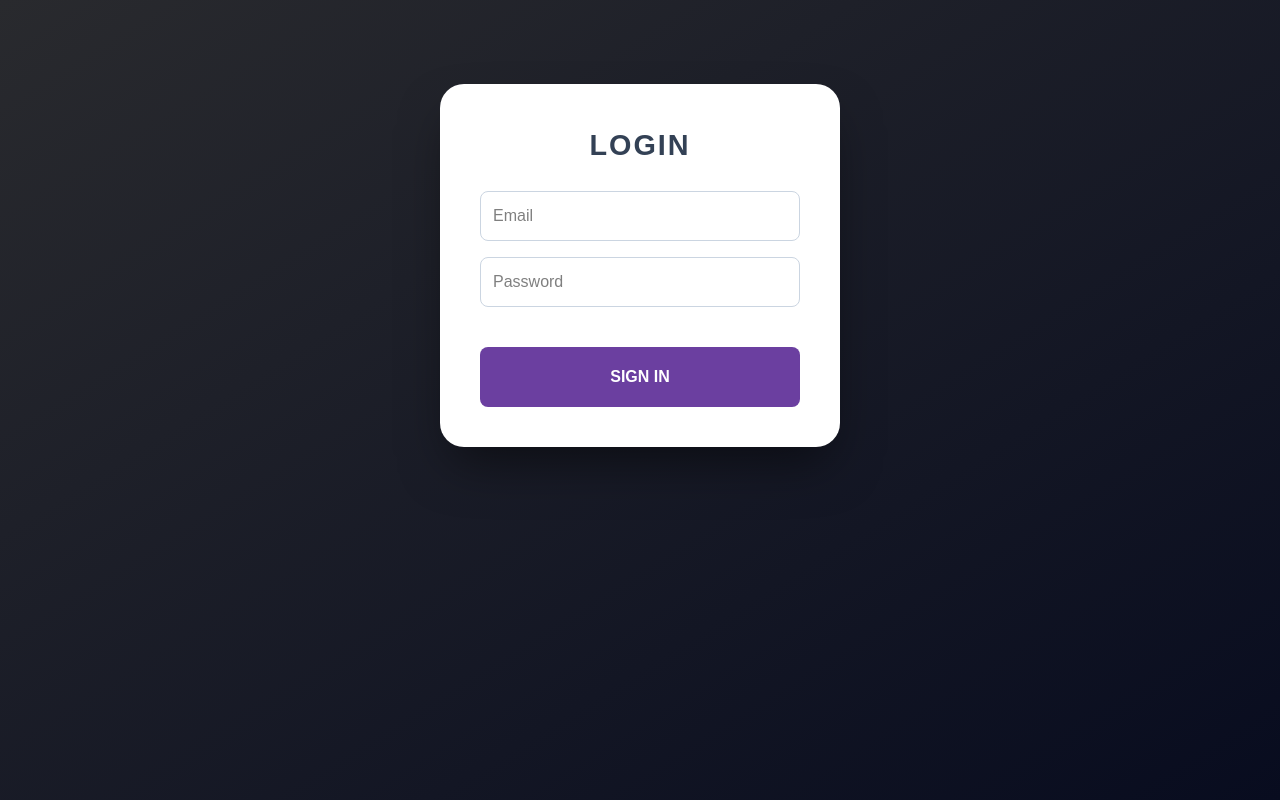
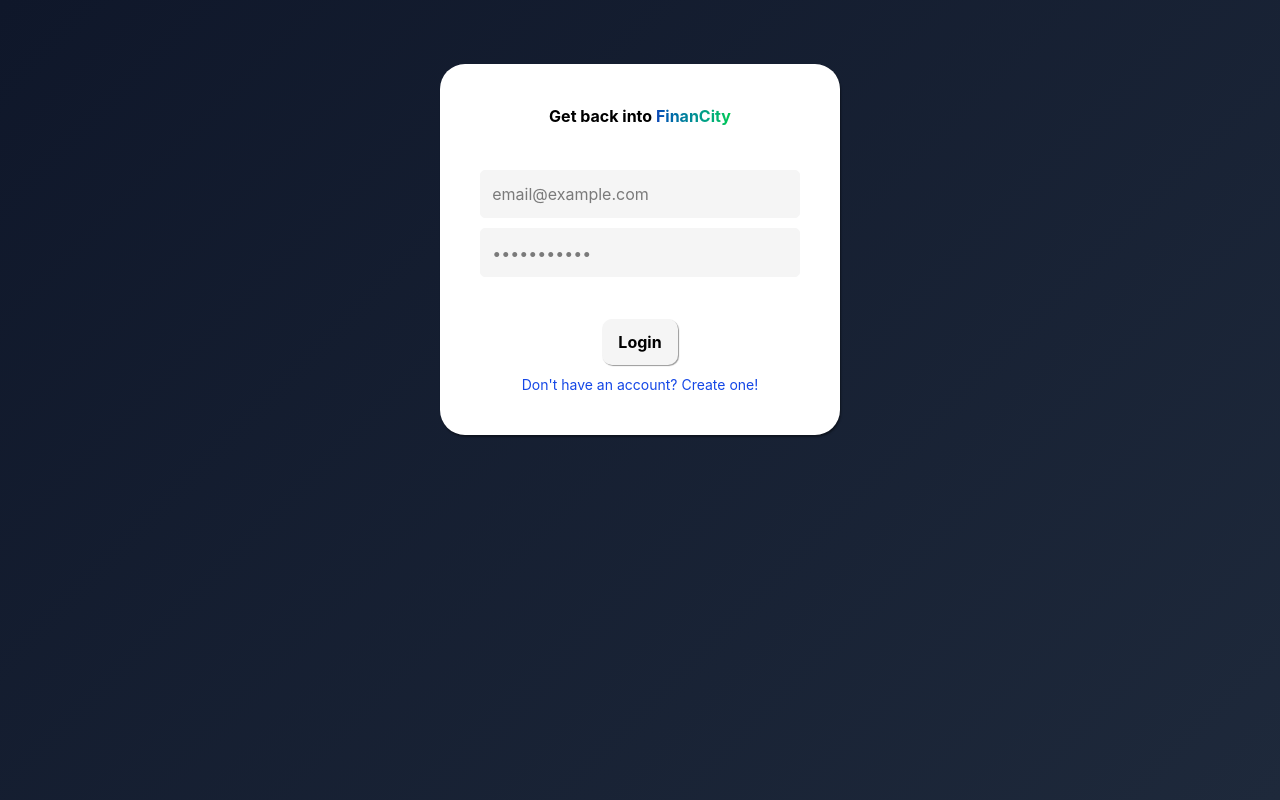
Before and after one commit to iustinflorian/financity-web, a Next.js app: page /login in a window 1280 px wide. Built offline with nearby package versions, Linux system fonts and the light colour scheme.

Commit message:
feat: add verify email code page, css for some components (login/register form, navbar)

```diff
--- a/app/globals.css
+++ b/app/globals.css
@@ -1,82 +1,4 @@
 @import "tailwindcss";
-
-.outline {
-  position: absolute;
-  inset: 0;
-  pointer-events: none;
-}
-
-.rect {
-  stroke-dashoffset: 5;
-  stroke-dasharray: 0 0 10 40 10 40;
-  transition: 0.5s;
-  stroke: #fff;
-}
-
-.nav {
-  position: relative;
-  width: 600px;
-  height: 60px;
-  margin: 0 auto;
-  margin-top: 2rem;
-}
-
-.container:hover .outline .rect {
-  transition: 999999s;
-  /* Must specify these values here as something *different* just so that the transition works properly */
-  stroke-dashoffset: 1;
-  stroke-dasharray: 0;
-}
-
-.container {
-  position: absolute;
-  inset: 0;
-  background: #bef6;
-  display: flex;
-  flex-direction: row;
-  justify-content: space-around;
-  align-items: center;
-  padding: 0.5em;
-}
-
-.btn {
-  padding: 0.5em 1.5em;
-  color: #fff;
-  cursor: pointer;
-  transition: 0.1s;
-}
-
-.btn:hover {
-  background: #fff3;
-}
-
-.btn:nth-child(1):hover ~ svg .rect {
-  stroke-dashoffset: 0;
-  stroke-dasharray: 0 2 8 73.3 8 10.7;
-}
-
-.btn:nth-child(2):hover ~ svg .rect {
-  stroke-dashoffset: 0;
-  stroke-dasharray: 0 12.6 9.5 49.3 9.5 31.6;
-}
-
-.btn:nth-child(3):hover ~ svg .rect {
-  stroke-dashoffset: 0;
-  stroke-dasharray: 0 24.5 8.5 27.5 8.5 55.5;
-}
-
-.btn:nth-child(4):hover ~ svg .rect {
-  stroke-dashoffset: 0;
-  stroke-dasharray: 0 34.7 6.9 10.2 6.9 76;
-}
-
-.btn:hover ~ .outline .rect {
-  stroke-dashoffset: 0;
-  stroke-dasharray: 0 0 10 40 10 40;
-  transition: 0.5s !important;
-}
-
-
 
 :root {
   --background-start: rgb(41, 42, 46);
@@ -93,87 +15,172 @@
 }
 
 body {
-  background: linear-gradient(to bottom right, var(--background-start), var(--background-end));
-  background-attachment: fixed;
+  margin: 0;
+  justify-content: center;
+  align-items: center;
   min-height: 100vh;
-  color: var(--foreground);
-  font-family: Arial, Helvetica, sans-serif;
+  background: linear-gradient(135deg, #0f172a 0%, #1e293b 100%);
 }
 
-/* Containerul Pagină */
-.login-page {
+
+/* ---------------------------------------- NAVBAR */
+
+/* Containerul care centrează navbar-ul pe pagină */
+.nav-container {
+  width: 100%;
   display: flex;
-  align-items: center;
   justify-content: center;
-  min-height: 50vh;
-  padding: 20px;
+  padding: 20px 0;
 }
 
-/* Cardul Alb */
-.login-card {
-  background: white;
-  padding: 2.5rem;
-  border-radius: 1.5rem;
-  box-shadow: 0 25px 50px -12px rgba(0, 0, 0, 0.5);
+/* Navbar-ul propriu-zis (fosta ta clasă .nav .container) */
+/* Am aplicat proprietățile de la .form */
+.nav .container {
+  display: flex;
+  flex-direction: row; /* Navbar-ul e orizontal */
+  align-items: center;
+  gap: 15px;
+  background-color: white;
+  padding: 1em 2em; /* Puțin mai îngust pe verticală decât form-ul */
+  border-radius: 25px;
+  transition: .4s ease-in-out;
+  box-shadow: rgba(0, 0, 0, 0.4) 1px 2px 2px;
+  border: 1px solid transparent;
+}
+
+/* Efectul de hover pe tot navbar-ul (la fel ca .form:hover) */
+.nav .container:hover {
+  transform: translateX(-0.5em) translateY(-0.5em);
+  border: 1px solid #171717;
+  box-shadow: 10px 10px 0px #666666;
+}
+
+/* Butoanele din navbar (la fel ca .form .btn) */
+.btn {
+  all: unset; /* Curățăm stilul default de buton */
+  cursor: pointer;
+  padding: 0.7em 1.2em;
+  border-radius: 10px;
+  border: none;
+  color: black;
+  font-weight: bold;
+  background-color: whitesmoke; /* Fundalul de la input-uri */
+  transition: .4s ease-in-out;
+  box-shadow: rgba(0, 0, 0, 0.4) 1px 1px 1px;
+}
+
+.btn:hover {
+  box-shadow: 6px 6px 0px #969696, -3px -3px 10px #ffffff;
+  transform: translateX(-0.5em) translateY(-0.5em);
+  background-color: white;
+}
+
+.btn:active {
+  transition: .2s;
+  transform: translateX(0em) translateY(0em);
+  box-shadow: none;
+}
+
+/* ---------------------------------------- FORM */
+
+.form {
+  display: flex;
+  flex-direction: column;
+  gap: 10px;
+  background-color: white;
+  padding: 2.5em;
+  border-radius: 25px;
+  transition: .4s ease-in-out;
+  box-shadow: rgba(0, 0, 0, 0.4) 1px 2px 2px;
   width: 100%;
   max-width: 400px;
-  display: flex;
-  flex-direction: column;
-  gap: 1.5rem;
-  text-align: center;
+  margin: 0 auto;
 }
 
-.login-card h1 {
-  color: #334155;
-  font-size: 1.8rem;
-  font-weight: 800;
-  letter-spacing: 2px;
+.form:hover {
+  transform: translateX(-0.5em) translateY(-0.5em);
+  border: 1px solid #171717;
+  box-shadow: 10px 10px 0px #666666;
 }
 
-/* Input-uri */
-.input-group input {
-  width: 100%;
-  padding: 12px;
-  margin-bottom: 1rem;
-  border: 1px solid #cbd5e1;
-  border-radius: 8px;
-  color: #000;
-  outline: none;
+.heading {
+  color: black;
+  padding-bottom: 2em;
+  text-align: center;
+  font-weight: bold;
 }
 
-/* Butonul tău FIXAT */
-.login-btn-container {
-  position: relative;
-  width: 100%;
-  height: 60px;
-  background: #6b3fa0;
-  border-radius: 8px;
-  display: flex;
-  align-items: center;
-  justify-content: center;
-  cursor: pointer;
-  overflow: hidden; /* Foarte important: să nu iasă SVG-ul afară */
+.input {
+  all: unset;
+  border-radius: 5px;
+  border: 1px solid whitesmoke;
+  background-color: whitesmoke;
+  outline: none;
+  padding: 0.7em;
+  transition: .4s ease-in-out;
 }
 
-.btn-text {
-  color: white;
-  font-weight: bold;
-  text-transform: uppercase;
-  z-index: 2;
+.input:hover {
+  box-shadow: 6px 6px 0px #969696,
+             -3px -3px 10px #ffffff;
 }
 
-.rect {
-  fill: transparent;
-  stroke: white;
-  stroke-width: 4;
-  width: 100%;
-  height: 100%;
-  /* Animarea ta originală adaptată */
-  stroke-dasharray: 0 100;
-  stroke-dashoffset: 0;
-  transition: 0.6s ease;
+.input:focus {
+  background: #ffffff;
+  box-shadow: inset 2px 5px 10px rgba(0,0,0,0.3);
 }
 
-.login-btn-container:hover .rect {
-  stroke-dasharray: 100 0;
+.form .btn {
+  margin-top: 2em;
+  align-self: center;
+  padding: 0.7em;
+  padding-left: 1em;
+  padding-right: 1em;
+  border-radius: 10px;
+  border: none;
+  color: black;
+  transition: .4s ease-in-out;
+  box-shadow: rgba(0, 0, 0, 0.4) 1px 1px 1px;
 }
+
+.form .btn:hover {
+  box-shadow: 6px 6px 0px #969696,
+             -3px -3px 10px #ffffff;
+  transform: translateX(-0.5em) translateY(-0.5em);
+}
+
+.form .btn:active {
+  transition: .2s;
+  transform: translateX(0em) translateY(0em);
+  box-shadow: none;
+}
+
+/*----------------------------------------- DASHBOARD */
+
+/* Containerul care ține tot Dashboard-ul */
+.dashboard-grid {
+  display: grid;
+  /* Creăm 3 coloane egale care se adaptează ecranului */
+  grid-template-columns: repeat(auto-fit, minmax(300px, 1fr));
+  gap: 20px;
+  padding: 20px;
+  max-width: 1200px;
+  margin: 0 auto;
+}
+
+/* Stilul de bază pentru orice "casetă" (card) din Dashboard */
+/* Aplicăm stilul tău memorat: whitesmoke, border-radius 25px, shadow */
+.dashboard-card {
+  background-color: white;
+  border-radius: 25px;
+  padding: 1.5em;
+  box-shadow: rgba(0, 0, 0, 0.4) 1px 2px 2px;
+  transition: .4s ease-in-out;
+  border: 1px solid transparent;
+}
+
+.dashboard-card:hover {
+  transform: translateX(-0.3em) translateY(-0.3em);
+  border: 1px solid #171717;
+  box-shadow: 8px 8px 0px #666666;
+}
--- a/app/login/page.tsx
+++ b/app/login/page.tsx
@@ -26,20 +26,38 @@
         }
     };
 
-    return (
-    <main className="login-page">
-      <div className="login-card">
-        <h1>LOGIN</h1>
-
-        <div className="input-group">
-          <input type="email" placeholder="Email" value={email} onChange={(e) => setEmail(e.target.value)} />
-          <input type="password" placeholder="Password" value={password} onChange={(e) => setPassword(e.target.value)} />
-        </div>
-
-        <div className="login-btn-container" onClick={handleLogin}>
-          <span className="btn-text">Sign In</span>
-        </div>
-      </div>
-    </main>
+  return (
+    <form className="form">
+        <p className="heading">
+                    Get back into
+                    <span className="bg-gradient-to-r from-blue-800 to-green-500 bg-clip-text text-transparent font-bold"> FinanCity</span>
+                </p>
+        <input
+          className="input"
+          type="email"
+          placeholder="email@example.com"
+          value={email}
+          onChange={(e) => setEmail(e.target.value)}
+        />
+        <input
+          className="input"
+          type="password"
+          placeholder="•••••••••••"
+          value={password}
+          onChange={(e) => setPassword(e.target.value)}
+        />
+        <button
+          className="btn"
+          type="button"
+          onClick={handleLogin}>Login</button>
+        <button
+          className="cursor-pointer text-sm bg-blue-700 bg-clip-text text-transparent"
+          type="button"
+          onClick={
+            () => {
+              router.push("/register")
+            }
+        }>Don't have an account? Create one!</button>
+    </form>
   );
 }
--- a/app/register/page.tsx
+++ b/app/register/page.tsx
@@ -26,10 +26,7 @@
             });
 
             if (response.ok){
-                const data = await response.json();
-                console.log("Registration successful:", data);
-                localStorage.setItem("user_session", JSON.stringify(data));
-                router.push("/dashboard");
+                router.push("/verify");
             }
         } catch (error){
             console.error("Registration failed:", error);
@@ -38,31 +35,46 @@
 
     return (
         <div>
-            <h1>Register</h1>
+            <form className="form">
+                <p className="heading">
+                    Get started with
+                    <span className="bg-gradient-to-r from-blue-800 to-green-500 bg-clip-text text-transparent font-bold"> FinanCity</span>
+                </p>
                 <input
+                    className="input"
                     type = "email"
-                placeholder = "Enter your email"
+                    placeholder = "email@example.com"
                     value = {email}
                     onChange={(e) => setEmail(e.target.value)}
                 />
                 <input
+                    className="input"
                     type = "username"
-                placeholder = "Enter your username"
+                    placeholder = "username"
                     value = {username}
                     onChange={(e) => setUsername(e.target.value)}
                 />
                 <input
+                    className="input"
                     type = "password"
-                placeholder = "Enter your password"
+                    placeholder = "•••••••••••"
                     value = {password}
                     onChange={(e) => setPassword(e.target.value)}
                 />
-            <button onClick={handleRegister}>Register</button>
-            <button onClick={
+                <button
+                    className="btn"
+                    type="button"
+                    onClick={handleRegister}
+                    >Register</button>
+                <button
+                    className="cursor-pointer text-sm bg-blue-700 bg-clip-text text-transparent"
+                    type="button"
+                    onClick={
                     () => {
                         router.push("/login")
                     }
                 }>Already have an account?</button>
+            </form>
         </div>
     );
 }
--- /dev/null
+++ b/app/verify/page.tsx
@@ -0,0 +1,64 @@
+"use client";
+import {use, useState} from "react";
+import {useRouter} from "next/navigation";
+
+export default function RegisterPage() {
+    const [code, setCode] = useState("");
+    const [email, setEmail] = useState("");
+    const router = useRouter();
+
+    const handleVerify = async () => {
+        try {
+            const response = await fetch("http://localhost:8080/api/users/verify", {
+                method: "POST",
+                headers: {
+                    "Content-Type": "application/json"
+                },
+                body: JSON.stringify({
+                    email: email,
+                    code: code
+                })
+            });
+
+            if (response.ok){
+                const data = await response.json();
+                console.log("Register & verification successful:", data);
+                localStorage.setItem("user_session", JSON.stringify(data));
+                router.push("/dashboard");
+            }
+        } catch (error){
+            console.error("Registration failed:", error);
+        }
+    };
+
+    return (
+        <div>
+            <form className="form">
+                <p className="heading">
+                    One more step! <br/>Type the email and the
+                    <span className="bg-gradient-to-r from-blue-800 to-green-500 bg-clip-text text-transparent font-bold"> code </span>
+                    you received.
+                </p>
+                <input
+                    className="input"
+                    type = "text"
+                    placeholder = "example@email.com"
+                    value = {email}
+                    onChange={(e) => setEmail(e.target.value)}
+                />
+                <input
+                    className="input"
+                    type = "password"
+                    placeholder = "• • • • • •"
+                    value = {code}
+                    onChange={(e) => setCode(e.target.value)}
+                />
+                <button
+                    className="btn"
+                    type="button"
+                    onClick={handleVerify}
+                    >Submit</button>
+            </form>
+        </div>
+    );
+}
```
Also changed, not shown: components/navbar.tsx (+18 -28 lines), app/styles/form.css (added), app/styles/navbar.css (added). Lines whose indentation alone changed are shown as unchanged.
